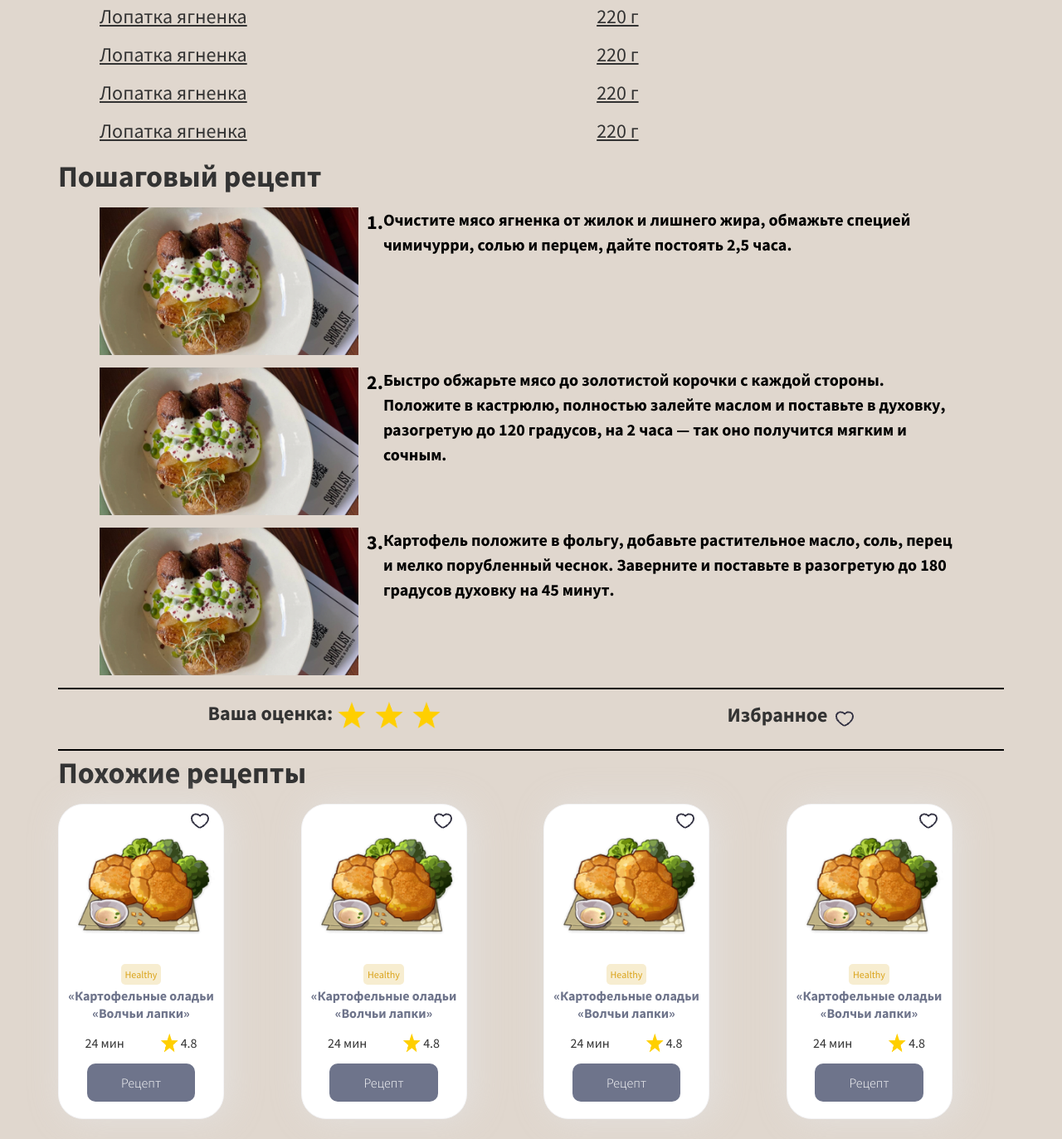
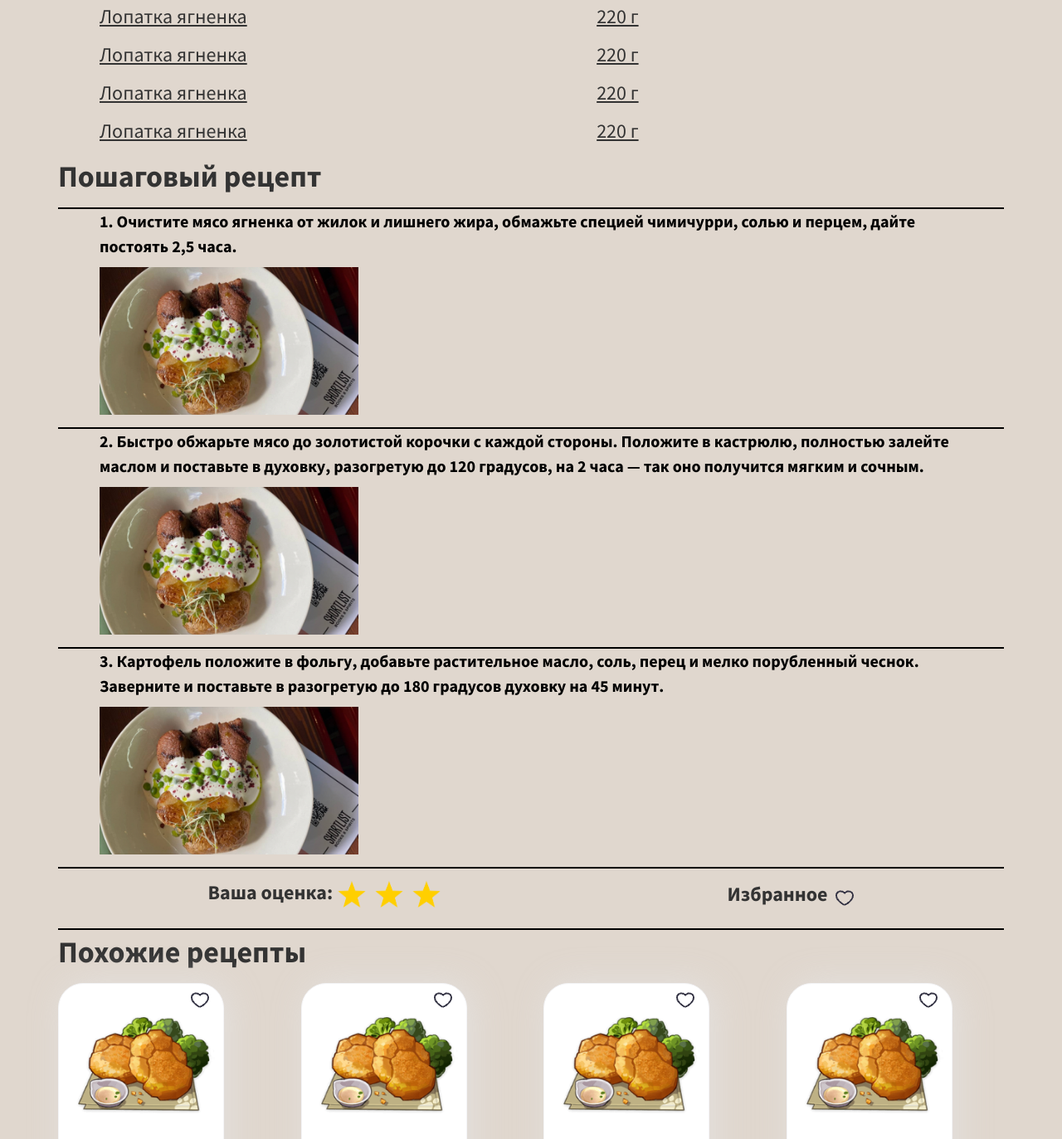
Before and after one commit to Railcka/G-Tastes, a Django app: page /recipe in a window 1280 px wide. Shown: the part 931-2304 px from the top of the page at 83% size. Run offline with Django 4.2, Linux system fonts and the light colour scheme; some libraries are stand-ins or nearby versions.

Commit message:
recipe done

```diff
--- a/GameTastes/main/static/main/css/main.css
+++ b/GameTastes/main/static/main/css/main.css
@@ -376,7 +376,6 @@
 }
 
 .div-step{
-    display: flex;
     padding: 0 50px 0 50px;
     margin-bottom: 15px;
 }
--- a/GameTastes/main/templates/main/recipe.html
+++ b/GameTastes/main/templates/main/recipe.html
@@ -114,20 +114,20 @@
 
         <div class="div-steps-recipe">
             <h2 class="color-text weight-text">Пошаговый рецепт</h2>
+            <hr>
             <div class="div-step">
+                <p class="step-text color-black">1. Очистите мясо ягненка от жилок и лишнего жира, обмажьте специей чимичурри, солью и перцем, дайте постоять 2,5 часа.</p>
                 <img class="step-img" src="{% static 'main/img/image17.jpeg' %}">
-                <h3 class="color-black">1.</h3>
-                <p class="step-text color-black">Очистите мясо ягненка от жилок и лишнего жира, обмажьте специей чимичурри, солью и перцем, дайте постоять 2,5 часа.</p>
             </div>
+            <hr>
             <div class="div-step">
+                <p class="step-text color-black">2. Быстро обжарьте мясо до золотистой корочки с каждой стороны. Положите в кастрюлю, полностью залейте маслом и поставьте в духовку, разогретую до 120 градусов, на 2 часа — так оно получится мягким и сочным.</p>
                 <img class="step-img" src="{% static 'main/img/image17.jpeg' %}">
-                <h3 class="color-black">2.</h3>
-                <p class="step-text color-black">Быстро обжарьте мясо до золотистой корочки с каждой стороны. Положите в кастрюлю, полностью залейте маслом и поставьте в духовку, разогретую до 120 градусов, на 2 часа — так оно получится мягким и сочным.</p>
             </div>
+            <hr>
             <div class="div-step">
+                <p class="step-text color-black">3. Картофель положите в фольгу, добавьте растительное масло, соль, перец и мелко порубленный чеснок. Заверните и поставьте в разогретую до 180 градусов духовку на 45 минут.</p>
                 <img class="step-img" src="{% static 'main/img/image17.jpeg' %}">
-                <h3 class="color-black">3.</h3>
-                <p class="step-text color-black">Картофель положите в фольгу, добавьте растительное масло, соль, перец и мелко порубленный чеснок. Заверните и поставьте в разогретую до 180 градусов духовку на 45 минут.</p>
             </div>
         </div>
 
```
